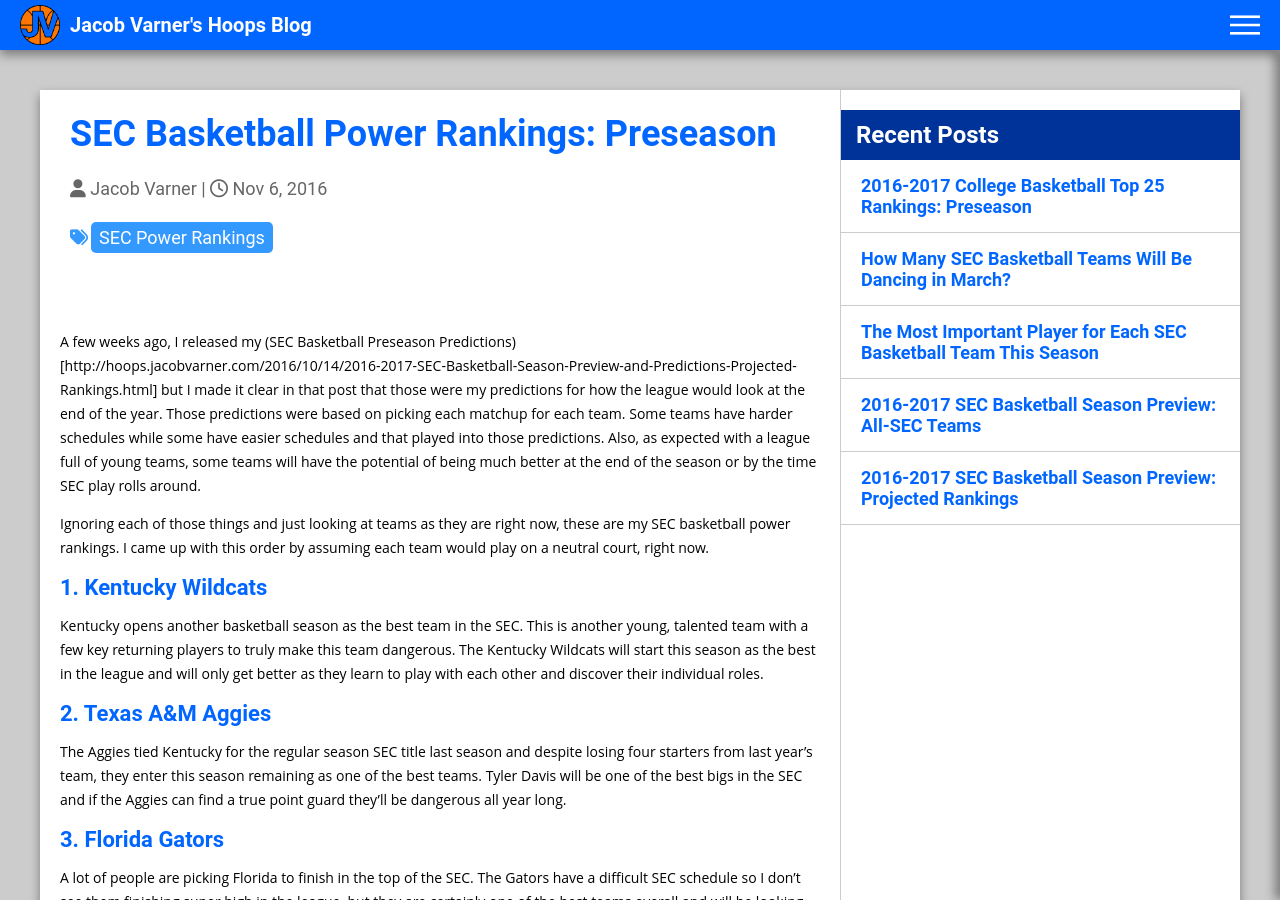
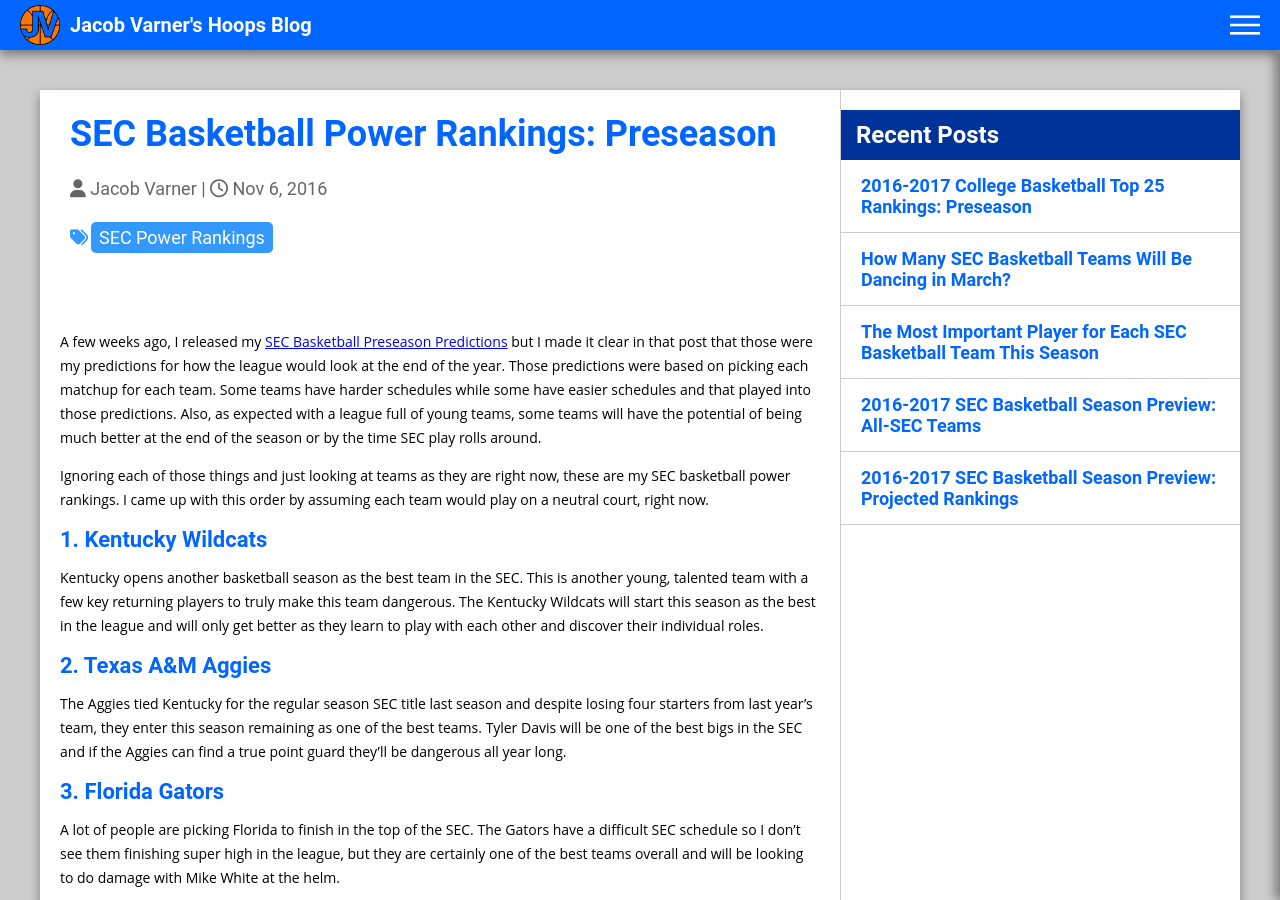
Before and after one commit to jacobvarner/hoops-blog, a Jekyll site: the page built from _posts/2016-11-6-SEC-Basketball-Power-Rankings-Preseason.md, in a window 1280 px wide and 900 px high. Built offline with Jekyll 4.4.1, drawn with Linux system fonts in a browser that asks for light colours; nearby versions of some CDN libraries.

Commit message:
Fixed link in SEC Power Rankings.

```diff
--- a/_posts/2016-11-6-SEC-Basketball-Power-Rankings-Preseason.md
+++ b/_posts/2016-11-6-SEC-Basketball-Power-Rankings-Preseason.md
@@ -6,7 +6,7 @@ description: >
 date:   2016-11-6 23:00:00 -0600
 tags: [sec-power-rankings]
 ---
-A few weeks ago, I released my (SEC Basketball Preseason Predictions)[http://hoops.jacobvarner.com/2016/10/14/2016-2017-SEC-Basketball-Season-Preview-and-Predictions-Projected-Rankings.html] but I made it clear in that post that those were my predictions for how the league would look at the end of the year. Those predictions were based on picking each matchup for each team. Some teams have harder schedules while some have easier schedules and that played into those predictions. Also, as expected with a league full of young teams, some teams will have the potential of being much better at the end of the season or by the time SEC play rolls around.
+A few weeks ago, I released my [SEC Basketball Preseason Predictions](http://hoops.jacobvarner.com/2016/10/14/2016-2017-SEC-Basketball-Season-Preview-and-Predictions-Projected-Rankings.html) but I made it clear in that post that those were my predictions for how the league would look at the end of the year. Those predictions were based on picking each matchup for each team. Some teams have harder schedules while some have easier schedules and that played into those predictions. Also, as expected with a league full of young teams, some teams will have the potential of being much better at the end of the season or by the time SEC play rolls around.
 
 Ignoring each of those things and just looking at teams as they are right now, these are my SEC basketball power rankings. I came up with this order by assuming each team would play on a neutral court, right now.
 
```
